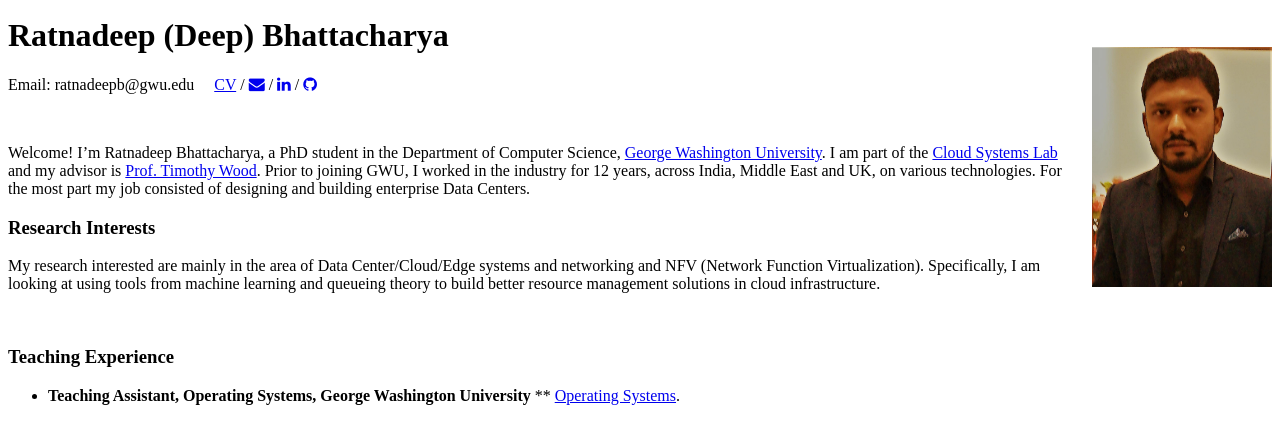
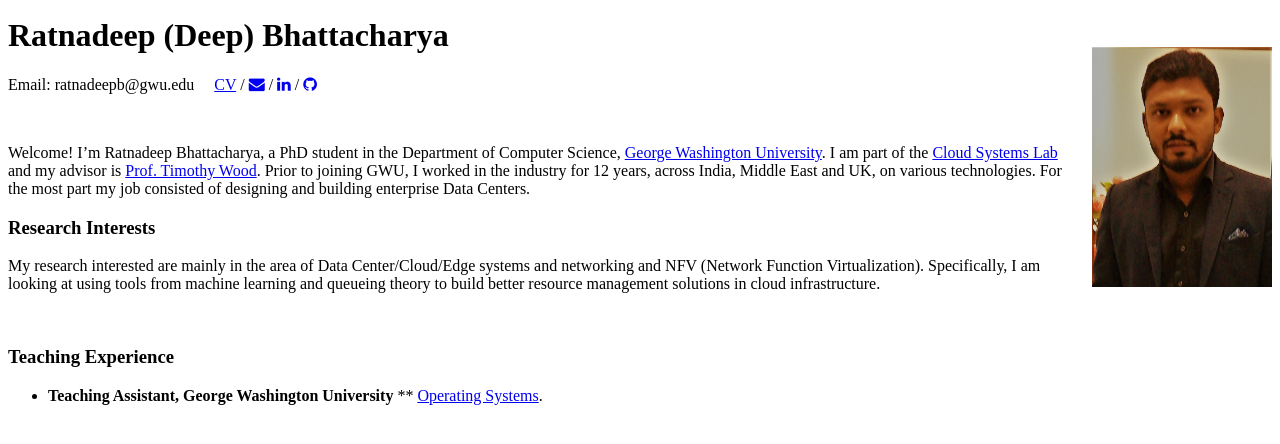
Before and after one commit to ratnadeepb/ratnadeepb.github.io, a Jekyll site: the page built from index.md, in a window 1280 px wide, cut to the strip 112-563 px from the top of the page. Shown: the top 444 px of the strip. Built offline with Jekyll 4.4.1, drawn with Linux system fonts in a browser that asks for light colours; nearby versions of some CDN libraries.

Commit message:
adding corrections 6

```diff
--- a/index.md
+++ b/index.md
@@ -19,7 +19,7 @@ My research interested are mainly in the area of Data Center/Cloud/Edge systems
 
 ### Teaching Experience
 
-* **Teaching Assistant, Operating Systems, George Washington University**
+* **Teaching Assistant, George Washington University**
 ** [Operating Systems](https://www2.seas.gwu.edu/~gparmer/classes/2018-08-01-Operating-Systems.html).
 
 &nbsp;
```
